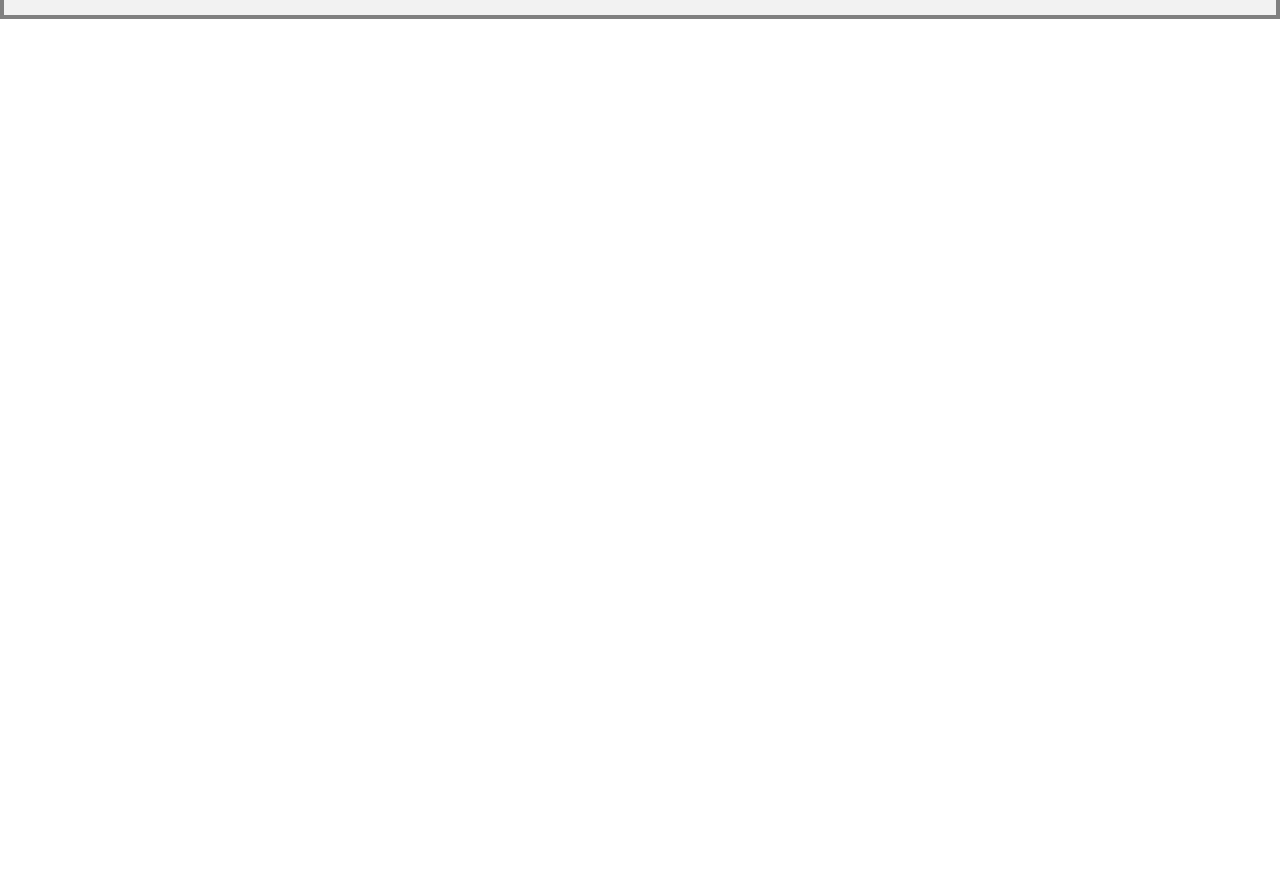
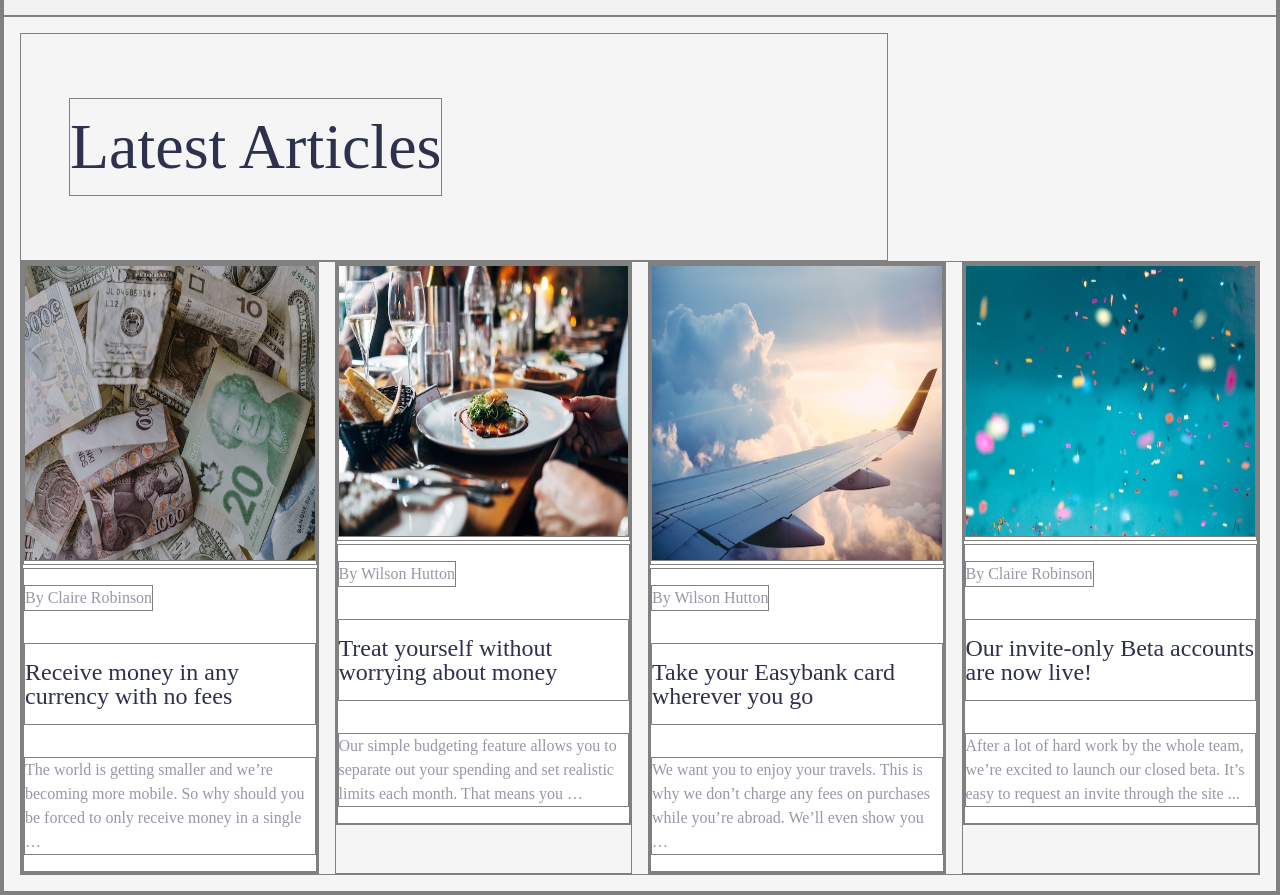
Before and after one commit to collerhatguy/easy-bank-landing, an Angular app: page / in a window 1280 px wide. Shown: the part 1103-1998 px from the top of the page. Before the commit the page ends 1122 px from the top, so only its background shows below. Built offline with nearby package versions, Linux system fonts and the light colour scheme.

Commit message:
added styling for bottom content

```diff
--- a/src/app/app.component.html
+++ b/src/app/app.component.html
@@ -37,4 +37,15 @@
       ></app-feature-card>
     </ul>
   </section>
+  <section class="bottom-content">
+    <div class="text-container">
+      <h2>Latest Articles</h2>
+    </div>
+    <ul>
+      <app-article-card
+      *ngFor="let article of articles"
+      [article]="article"
+      ></app-article-card>
+    </ul>
+  </section>
 </main>
--- a/src/app/app.component.scss
+++ b/src/app/app.component.scss
@@ -23,3 +23,8 @@
 
 // 4. mid-content
 @import "./styles/mid-content";
+
+// 5. bottom-content
+.bottom-content {
+    background-color: whitesmoke;
+}
--- a/src/app/app.component.ts
+++ b/src/app/app.component.ts
@@ -1,6 +1,8 @@
 import { Component } from '@angular/core';
 import Feature from './data/Feature';
 import features from "./data/feature-data";
+import Article from './data/Article';
+import articles from "./data/article-data";
 
 @Component({
   selector: 'body',
@@ -17,4 +19,5 @@
     "Careers"
   ]
   features: Feature[] = features;
+  articles: Article[] = articles;
 }
--- a/src/app/app.module.ts
+++ b/src/app/app.module.ts
@@ -5,13 +5,15 @@
 import { LogoComponent } from './components/logo/logo.component';
 import { PillButtonComponent } from './components/pill-button/pill-button.component';
 import { FeatureCardComponent } from './components/feature-card/feature-card.component';
+import { ArticleCardComponent } from './components/article-card/article-card.component';
 
 @NgModule({
   declarations: [
     AppComponent,
     LogoComponent,
     PillButtonComponent,
-    FeatureCardComponent
+    FeatureCardComponent,
+    ArticleCardComponent
   ],
   imports: [
     BrowserModule
--- /dev/null
+++ b/src/app/components/article-card/article-card.component.html
@@ -0,0 +1,10 @@
+<div class="card">
+    <div class="picture">
+        <img src="{{article.img}}" alt="picture">
+    </div>
+    <div class="text-container">
+        <p class="author">By {{article.author}}</p>
+        <h3>{{article.title}}</h3>
+        <p>{{article.paragraph}}</p>
+    </div>
+</div>
--- /dev/null
+++ b/src/app/components/article-card/article-card.component.scss
@@ -0,0 +1,32 @@
+.card {
+    width: 100%;
+    display: grid;
+    grid-template-rows: repeat(2, 1fr);
+    background-color: white;
+}
+.picture {
+    width: 100%;
+    height: 99%;
+    img {
+        height: 99%;
+        width: 100%;
+    }
+}
+.text-container {
+    display: flex;
+    flex-direction: column;
+    align-items: flex-start;
+}
+h3, p {
+    margin: 1rem 0;
+}
+h3 {
+    color: hsl(233, 26%, 24%);
+    font-size: 1.5rem;
+    padding: 1rem 0;
+}
+p {
+    font-size: 1rem;
+    color: hsl(233, 8%, 62%);
+    line-height: 1.5;
+}
--- /dev/null
+++ b/src/app/components/article-card/article-card.component.ts
@@ -0,0 +1,18 @@
+import { Component, Input, OnInit } from '@angular/core';
+import Article from 'src/app/data/Article';
+
+@Component({
+  selector: 'app-article-card',
+  templateUrl: './article-card.component.html',
+  styleUrls: ['./article-card.component.scss']
+})
+export class ArticleCardComponent implements OnInit {
+
+  @Input() article!: Article;
+
+  constructor() { }
+
+  ngOnInit(): void {
+  }
+
+}
--- /dev/null
+++ b/src/app/data/Article.ts
@@ -0,0 +1,6 @@
+export default interface Article {
+    img: string;
+    author: string;
+    title: string;
+    paragraph: string;
+}
--- /dev/null
+++ b/src/app/data/article-data.ts
@@ -0,0 +1,28 @@
+import Article from "./Article";
+const articles: Article[] = [
+    {
+        img: "assets/image-currency.jpg",
+        author: "Claire Robinson",
+        title: "Receive money in any currency with no fees",
+        paragraph: "The world is getting smaller and we’re becoming more mobile. So why should you be forced to only receive money in a single …",
+    },
+    {
+        img: "assets/image-restaurant.jpg",
+        author: "Wilson Hutton",
+        title: "Treat yourself without worrying about money",
+        paragraph: "Our simple budgeting feature allows you to separate out your spending and set realistic limits each month. That means you …",
+    },
+    {
+        img: "assets/image-plane.jpg",
+        author: "Wilson Hutton",
+        title: "Take your Easybank card wherever you go",
+        paragraph: "We want you to enjoy your travels. This is why we don’t charge any fees on purchases while you’re abroad. We’ll even show you …",
+    },
+    {
+        img: "assets/image-confetti.jpg",
+        author: "Claire Robinson",
+        title: "Our invite-only Beta accounts are now live!",
+        paragraph: "After a lot of hard work by the whole team, we’re excited to launch our closed beta. It’s easy to request an invite through the site ...",
+    },
+]
+export default articles;
--- a/src/app/styles/_mid-content.scss
+++ b/src/app/styles/_mid-content.scss
@@ -1,7 +1,9 @@
-.mid-content {
+.mid-content, .bottom-content {
+    width: 100%;
     padding: 1rem;
     background: hsl(0, 0%, 95%);
     ul {
+        width: 100%;
         display: grid;
         grid-template-columns: repeat(4, 1fr);
         gap: 1rem;
@@ -14,3 +16,17 @@
         }
     }
 }
+@media(max-width: 900px) {
+    .bottom-content {
+        ul {
+            grid-template-columns: 1fr 1fr;
+        }
+    }
+}
+@media(max-width: 500px) {
+    .bottom-content {
+        ul {
+            grid-template-columns: 1fr;
+        }
+    }
+}
```
Also changed, not shown: index.html (+0 -37 lines), 1 other file (tests, documents, lock files or other folders).
